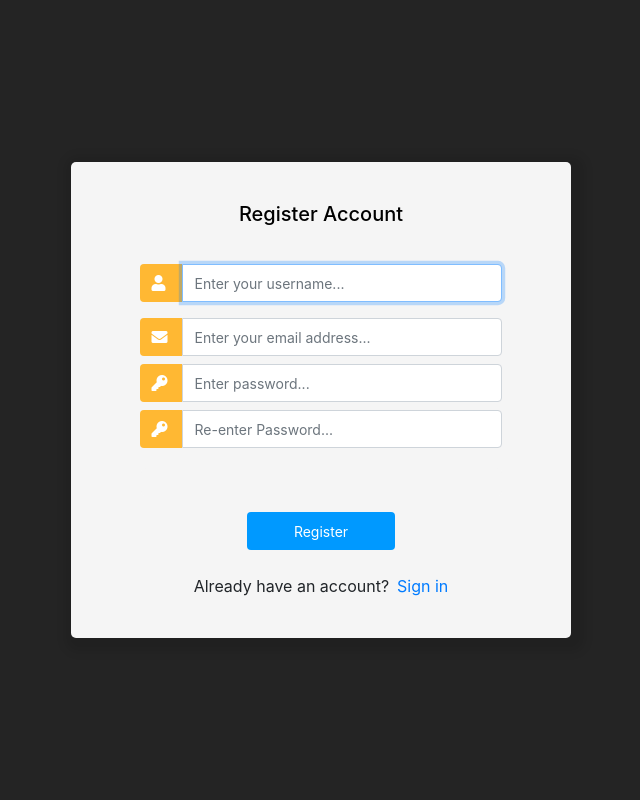
After one commit to Soumya-Dey/Customer-maintaining-software, a Django app: page /register/ in a window 1280 px wide. The commit adds this page. Shown: the whole page, without its empty margins (319-959 px from the left). Run offline with Django 3.2, Linux system fonts and the light colour scheme; some libraries are stand-ins or nearby versions.

Commit message:
added login and register user pages | added user authentication

```diff
--- a/accounts/forms.py
+++ b/accounts/forms.py
@@ -1,7 +1,16 @@
 from django.forms import ModelForm
+from django import forms
+from django.contrib.auth.forms import UserCreationForm
+from django.contrib.auth.models import User
+
 from .models import *
 
 class OrderForm(ModelForm):
     class Meta:
         model = Order
         fields = '__all__' # allowing all properties to be the feilds of the form
+
+class RegisterUserForm(UserCreationForm):
+    class Meta:
+        model = User
+        fields = ['username', 'email', 'password1', 'password2']
--- a/accounts/templates/accounts/customer.html
+++ b/accounts/templates/accounts/customer.html
@@ -10,7 +10,7 @@
 			<h5>Customer:</h5>
 			<hr>
 			<a class="btn btn-outline-info  btn-sm btn-block" href="">Update Customer</a>
-			<a class="btn btn-outline-danger  btn-sm btn-block" href="">Delete Customer</a>
+			<a class="btn btn-outline-info  btn-sm btn-block" href="{% url 'create_order' customer.id %}">Place Order</a>
 
 		</div>
 	</div>
@@ -39,6 +39,7 @@
 	<div class="col">
 		<div class="card card-body">
 			<form method="get">
+				{{filters.form}}
 
 		    <button class="btn btn-primary" type="submit">Search</button>
 		  </form>
--- a/accounts/templates/accounts/dashboard.html
+++ b/accounts/templates/accounts/dashboard.html
@@ -12,6 +12,7 @@
         <hr>
         <div class="card card-body">
             <a class="btn btn-primary  btn-sm btn-block" href="">Create Customer</a>
+            <br>
             <table class="table table-sm">
                 <tr>
                     <th>Customer</th>
@@ -34,7 +35,6 @@
         <h5>LAST 5 ORDERS</h5>
         <hr>
         <div class="card card-body">
-            <a class="btn btn-primary  btn-sm btn-block" href="{% url 'create_order' %}">Create Order</a>
             <table class="table table-sm">
                 <tr>
                     <th>Product</th>
--- /dev/null
+++ b/accounts/templates/accounts/register.html
@@ -0,0 +1,160 @@
+<!DOCTYPE html>
+<html>
+
+<head>
+    <title>Register</title>
+    <link rel="stylesheet" href="https://stackpath.bootstrapcdn.com/bootstrap/4.1.3/css/bootstrap.min.css"
+        integrity="sha384-MCw98/SFnGE8fJT3GXwEOngsV7Zt27NXFoaoApmYm81iuXoPkFOJwJ8ERdknLPMO" crossorigin="anonymous">
+    <script src="https://ajax.googleapis.com/ajax/libs/jquery/3.3.1/jquery.min.js"></script>
+    <link rel="stylesheet" href="https://use.fontawesome.com/releases/v5.6.1/css/all.css"
+        integrity="sha384-gfdkjb5BdAXd+lj+gudLWI+BXq4IuLW5IT+brZEZsLFm++aCMlF1V92rMkPaX4PP" crossorigin="anonymous">
+
+    <style>
+        body,
+        html {
+            margin: 0;
+            padding: 0;
+            height: 100%;
+            box-sizing: border-box;
+            background: #0000009f !important;
+        }
+
+        .user_card {
+            width: 500px;
+            margin-top: auto;
+            margin-bottom: auto;
+            background: whitesmoke;
+            position: relative;
+            display: flex;
+            justify-content: center;
+            flex-direction: column;
+            padding: 40px 20px;
+            box-shadow: 4px 4px 10px 10px rgba(0, 0, 0, 0.1);
+            border-radius: 5px;
+
+        }
+
+        .form_container {
+            margin-top: 30px;
+        }
+
+        #form-title {
+            color: black;
+        }
+
+        .login_btn {
+            width: 50%;
+            background: #0099ff !important;
+            color: white !important;
+        }
+
+        .login_btn:focus {
+            box-shadow: none !important;
+            outline: 0px !important;
+        }
+
+        .login_container {
+            padding: 0 2rem;
+        }
+
+        .input-group-text {
+            background: #ffb833 !important;
+            color: white !important;
+            border: 0 !important;
+            border-radius: 0.25rem 0 0 0.25rem !important;
+            width: 42px;
+        }
+
+        .input_user,
+        .input_pass:focus {
+            box-shadow: none !important;
+            outline: 0px !important;
+        }
+
+        .errors_div{
+            margin-top: 20px;
+            padding: 14px 10px;
+            font-size: 14px;
+            border-radius: 5px;
+            background-color: whitesmoke;
+        }
+    </style>
+
+</head>
+
+<body>
+    <div class="container h-100">
+        <div class="d-flex justify-content-center h-100">
+            <div class="user_card">
+                <div class="d-flex justify-content-center">
+                    <h5 id="form-title">Register Account</h5>
+                </div>
+                <div class="d-flex justify-content-center form_container">
+
+                    <form method="POST" action="">
+                        {% csrf_token %}
+
+                        <div class="input-group mb-3">
+                            <div class="input-group-append">
+                                <span class="input-group-text"><i class="fas fa-user"></i></span>
+                            </div>
+                            {{ form.username }}
+                        </div>
+
+                        <div class="input-group mb-2">
+                            <div class="input-group-append">
+                                <span class="input-group-text"><i class="fas fa-envelope"></i></span>
+                            </div>
+                            {{ form.email }}
+                        </div>
+
+                        <div class="input-group mb-2">
+                            <div class="input-group-append">
+                                <span class="input-group-text"><i class="fas fa-key"></i></span>
+                            </div>
+                            {{ form.password1 }}
+                        </div>
+
+                        <div class="input-group mb-2">
+                            <div class="input-group-append">
+                                <span class="input-group-text"><i class="fas fa-key"></i></span>
+                            </div>
+                            {{ form.password2 }}
+                        </div>
+
+                        <div class="errors_div">
+                            {{ form.errors }}
+                        </div>
+
+                        <div class="d-flex justify-content-center mt-3 login_container">
+                            <input class="btn login_btn" type="submit" value="Register">
+                        </div>
+                    </form>
+                </div>
+
+                <div class="mt-4">
+                    <div class="d-flex justify-content-center links">
+                        Already have an account? <a href="{% url 'login' %}" class="ml-2">Sign in</a>
+                    </div>
+                </div>
+            </div>
+        </div>
+    </div>
+
+    <script>
+        var form_fields = document.getElementsByTagName('input')
+        form_fields[1].placeholder = 'Enter your username...';
+        form_fields[2].placeholder = 'Enter your email address...';
+        form_fields[3].placeholder = 'Enter password...';
+        form_fields[4].placeholder = 'Re-enter Password...';
+        form_fields[1].style.width = '320px';
+
+
+        for (var field in form_fields) {
+            form_fields[field].className += ' form-control';
+            form_fields[field].style.fontSize = '14px';
+        }
+    </script>
+</body>
+
+</html>
--- a/accounts/urls.py
+++ b/accounts/urls.py
@@ -2,6 +2,13 @@ from django.urls import path
 from . import views
 
 urlpatterns = [
+    # for register page
+    path('register/', views.registerPage, name='register'),
+    # for login page
+    path('login/', views.loginPage, name='login'),
+    # for logout
+    path('logout/', views.logoutUser, name='logout'),
+
     # for home page
     path('', views.home, name="home"),
     # for products page
@@ -9,7 +16,7 @@ urlpatterns = [
     # for customer page [pk or primary key here is the customer id]
     path('customer/<str:pk>/', views.customer, name="customer"),
     # for create order page
-    path('create_order/', views.createOrder, name="create_order"),
+    path('create_order/<str:pk>/', views.createOrder, name="create_order"),
     # for update order page
     path('update_order/<str:pk>/', views.updateOrder, name="update_order"),
     # for delete order page
--- a/accounts/views.py
+++ b/accounts/views.py
@@ -1,9 +1,65 @@
 from django.shortcuts import render, redirect
 from django.http import HttpResponse
+from django.forms import inlineformset_factory
+from django.contrib import messages
+from django.contrib.auth import authenticate, login, logout
+from django.contrib.auth.decorators import login_required
+
 from .models import *
-from .forms import OrderForm
+from .forms import OrderForm, RegisterUserForm
+from .filters import OrderFilter
 
 # functions that return different views for different url routes
+def registerPage(request):
+    if request.user.is_authenticated:
+        return redirect('home')
+    else:
+        form = RegisterUserForm()
+
+        if request.method == 'POST':
+            form = RegisterUserForm(request.POST)
+
+            if form.is_valid():
+                form.save()
+                messages.success(request, 'Account successfully created for ' + form.cleaned_data.get('username'))
+
+                return redirect('login')
+
+        context = {
+            'form': form
+        }
+
+        return render(request, 'accounts/register.html', context)
+
+def loginPage(request):
+    if request.user.is_authenticated:
+        return redirect('home')
+    else:
+        if request.method == 'POST':
+            username = request.POST.get('username')
+            password = request.POST.get('password')
+
+            user = authenticate(request, username = username, password = password)
+
+            # if the user is in registered list
+            if user is not None:
+                login(request, user)
+
+                return redirect('home')
+            else:
+                messages.error(request, 'username or password incorrect')
+
+        context = {}
+
+        return render(request, 'accounts/login.html', context)
+
+def logoutUser(request):
+    logout(request)
+    return redirect('login')
+
+# login in required to view these pages
+# if not logged in then the user id redirected to the login page
+@login_required(login_url='login')
 def home(request):
     # fetching data from the database models
     customers = Customer.objects.all()
@@ -23,6 +79,9 @@ def home(request):
     # rendering the page
     return render(request, 'accounts/dashboard.html', context)
 
+# login in required to view these pages
+# if not logged in then the user id redirected to the login page
+@login_required(login_url='login')
 def products(request):
     # fetching data from the database models
     products = Product.objects.all()
@@ -34,41 +93,68 @@ def products(request):
     # rendering the page
     return render(request, 'accounts/products.html', context)
 
+# login in required to view these pages
+# if not logged in then the user id redirected to the login page
+@login_required(login_url='login')
 def customer(request, pk):
     # fetching data from the database models
     customer = Customer.objects.get(id = pk)
     orders = customer.order_set.all()
 
+    filters = OrderFilter(request.GET, queryset = orders)
+    orders = filters.qs
+
     context = {
         'customer': customer,
         'orders': orders,
-        'orderCount': orders.count()
+        'orderCount': orders.count(),
+        'filters': filters
     }
 
     # rendering the page
     return render(request, 'accounts/customer.html', context)
 
-def createOrder(request):
-    form = OrderForm()
+# login in required to view these pages
+# if not logged in then the user id redirected to the login page
+@login_required(login_url='login')
+def createOrder(request, pk):
+    customer = Customer.objects.get(id = pk)
+    # setting the instance of the form to the current order
+    # 'initial' is for setting only one option
+    # form = OrderForm(initial = {
+    #     'customer': customer
+    # })
+
+    OrderFormSet = inlineformset_factory(Customer, Order, fields = ('product', 'status'), extra = 2)
+    # queryset = Order.objects.none() is for only showing the options for new orders i.e hiding the current orders
+    # setting the instance of the form to the current order
+    # 'instance' is for setting all options at once
+    formset = OrderFormSet(queryset = Order.objects.none(), instance = customer)
 
     # if request is POST i.e submit button is clicked then
     # saving the form to the database
     if request.method == 'POST':
-        form = OrderForm(request.POST)
+        # form = OrderForm(request.POST)
+        formset = OrderFormSet(request.POST, instance = customer)
 
-        if form.is_valid():
-            form.save()
+        if formset.is_valid():
+            formset.save()
 
             # method to redirect to the dashboard page
             return redirect('/')
 
-    context = {'form': form}
+    context = {'formset': formset}
 
     # rendering the page
     return render(request, 'accounts/order_form.html', context)
 
+# login in required to view these pages
+# if not logged in then the user id redirected to the login page
+@login_required(login_url='login')
 def updateOrder(request, pk):
     order = Order.objects.get(id = pk)
+    # setting the instance of the form to the current order
+    # 'instance' is for setting all options at once
     form = OrderForm(instance = order)
 
     # if request is POST i.e submit button is clicked then
@@ -88,6 +174,9 @@ def updateOrder(request, pk):
 
     return render(request, 'accounts/order_form.html', context)
 
+# login in required to view these pages
+# if not logged in then the user id redirected to the login page
+@login_required(login_url='login')
 def deleteOrder(request, pk):
     order = Order.objects.get(id = pk)
 
--- a/crm/settings.py
+++ b/crm/settings.py
@@ -39,6 +39,7 @@ INSTALLED_APPS = [
     'django.contrib.staticfiles',
 
     'accounts',
+    'django_filters'
 ]
 
 MIDDLEWARE = [
```
Also changed, not shown: accounts/filters.py (added, +14 -0 lines), accounts/templates/accounts/login.html (added, +143 -0 lines), accounts/templates/accounts/navbar.html (+21 -2 lines), accounts/templates/accounts/order_form.html (+7 -1 lines), db.sqlite3.
